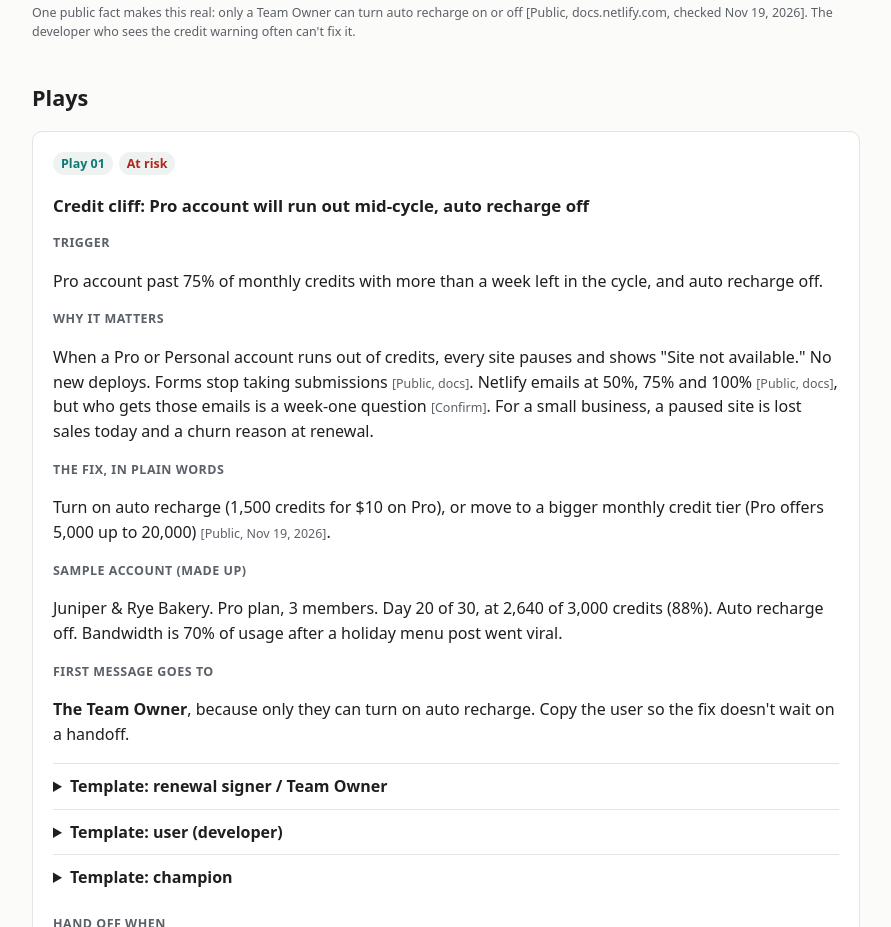
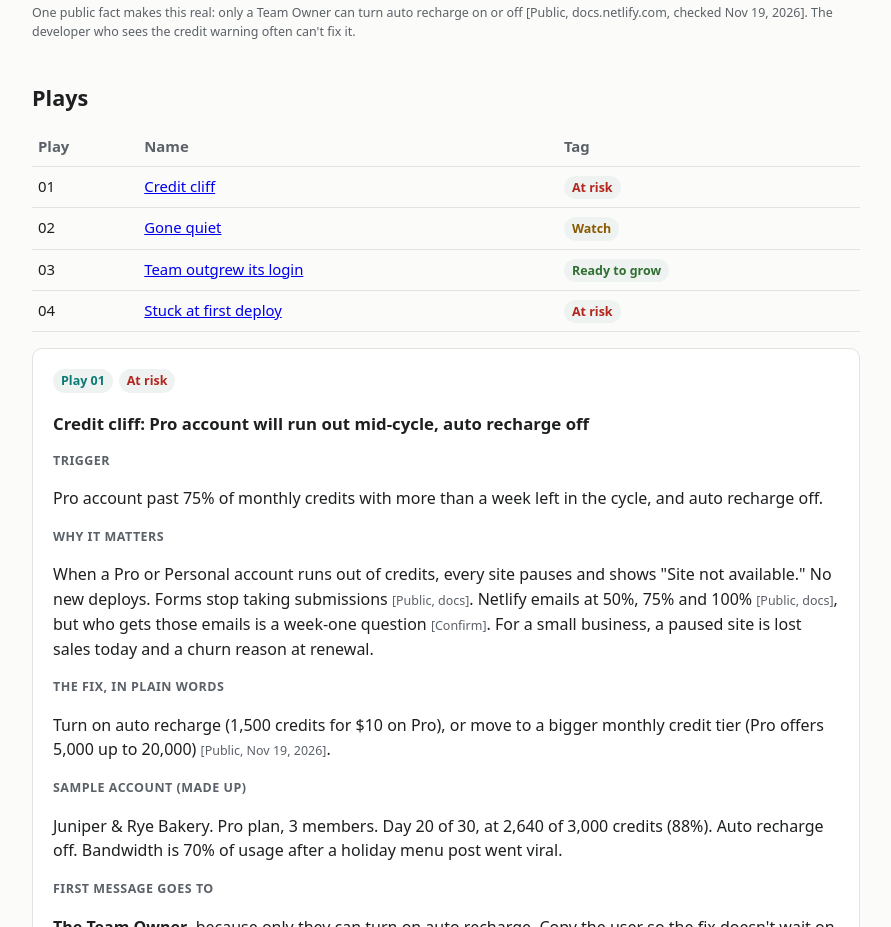
Before and after one commit to miketraber02/smb-play-library, a plain HTML site: page index.html in a window 1280 px wide. Shown: the part 1133-2060 px from the top of the page, without its empty margins (194-1085 px from the left). Drawn offline with Linux system fonts and the light colour scheme.

Commit message:
Add table of contents to the Plays section in index.html (6b04721b08066cfa3047c19b)

```diff
--- a/index.html
+++ b/index.html
@@ -100,6 +100,16 @@ Matt also said there is no SMB playbook yet <span class="src">[Said, Matt]</span
      give it the next number, and fill in every label.
      ============================================================ -->
 <h2 id="plays">Plays</h2>
+
+<table>
+  <thead><tr><th>Play</th><th>Name</th><th>Tag</th></tr></thead>
+  <tbody>
+    <tr><td>01</td><td><a href="#play-01">Credit cliff</a></td><td><span class="tag risk">At risk</span></td></tr>
+    <tr><td>02</td><td><a href="#play-02">Gone quiet</a></td><td><span class="tag watch">Watch</span></td></tr>
+    <tr><td>03</td><td><a href="#play-03">Team outgrew its login</a></td><td><span class="tag grow">Ready to grow</span></td></tr>
+    <tr><td>04</td><td><a href="#play-04">Stuck at first deploy</a></td><td><span class="tag risk">At risk</span></td></tr>
+  </tbody>
+</table>
 
 <!-- PLAY 01 -->
 <div class="card" id="play-01">
```
